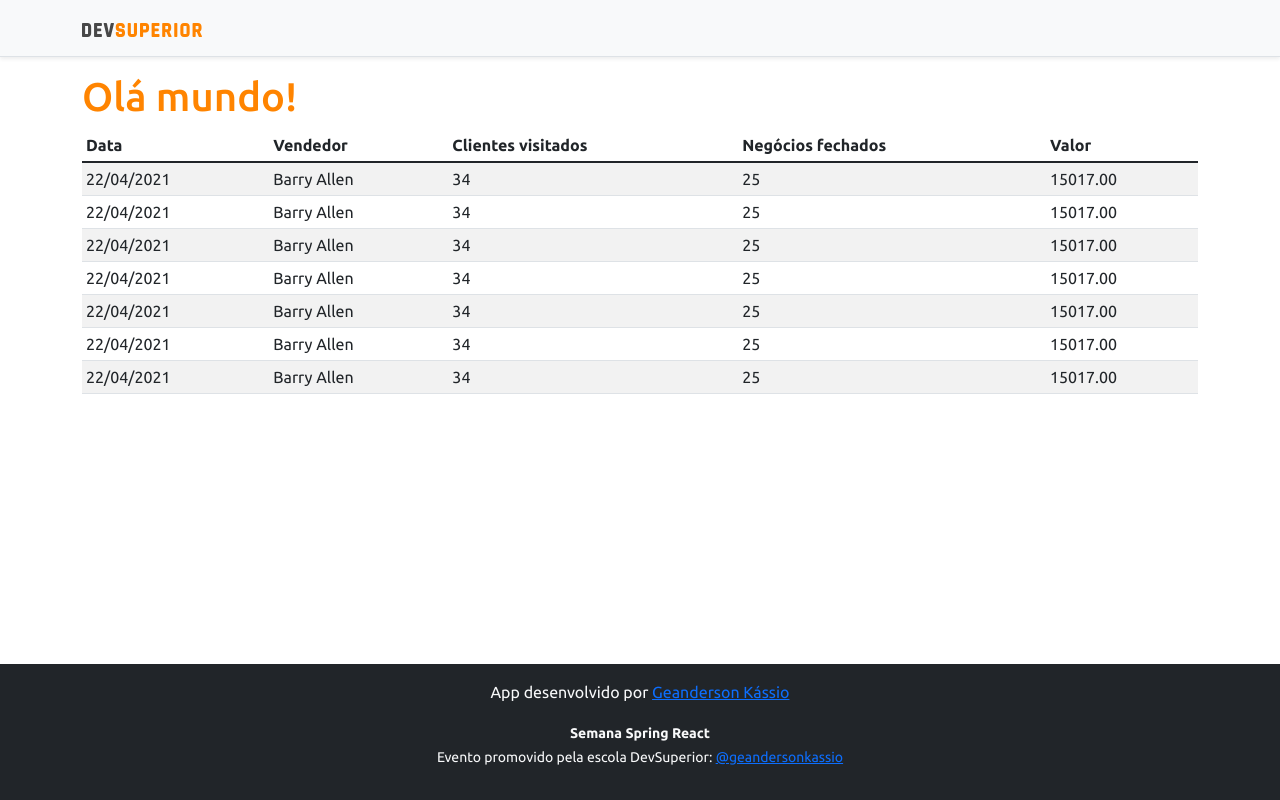
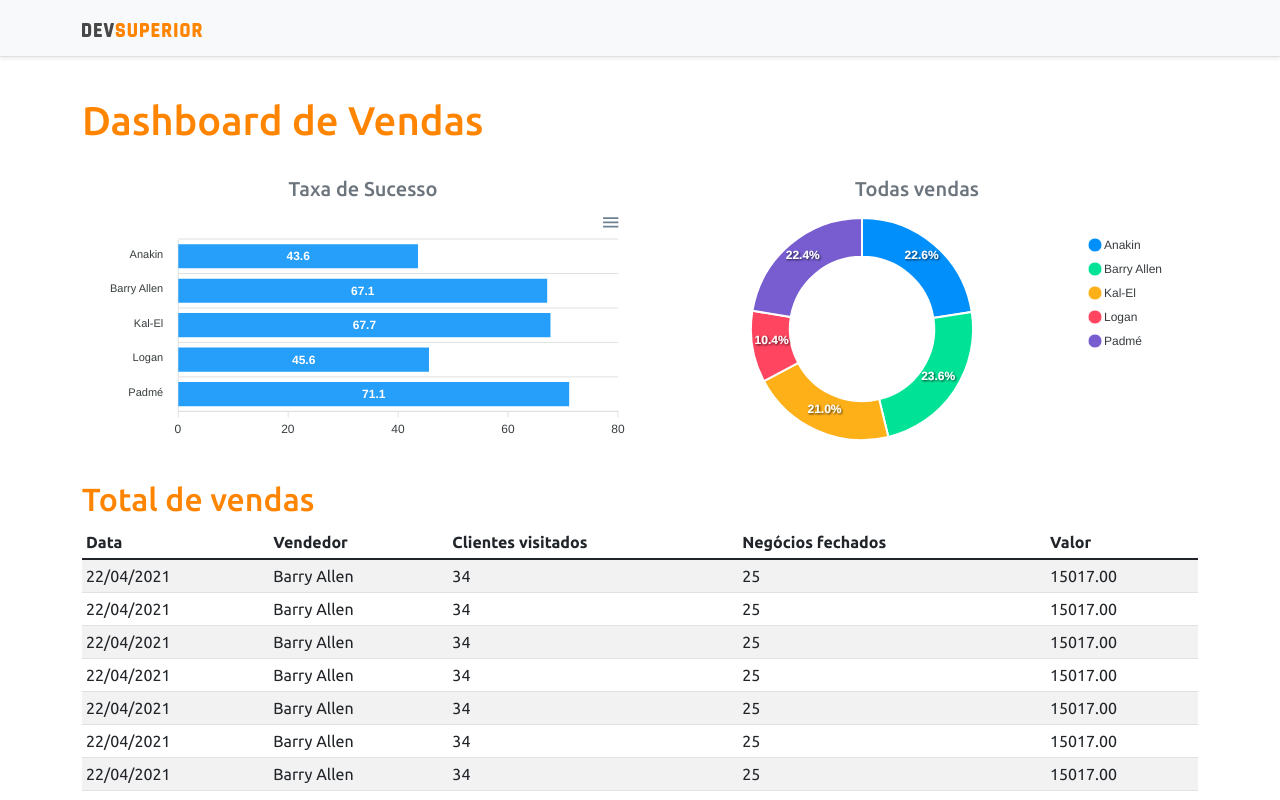
Before and after one commit to geandersonkassio/projeto-sds4, a React (Create React App) app in the folder frontend/: page / in a window 1280 px wide. Shown: the top 800 px of the page. Built offline with nearby package versions, Linux system fonts and the light colour scheme.

Commit message:
Static charts

```diff
--- a/frontend/package.json
+++ b/frontend/package.json
@@ -10,8 +10,10 @@
     "@types/node": "^12.0.0",
     "@types/react": "^17.0.0",
     "@types/react-dom": "^17.0.0",
+    "apexcharts": "^3.28.1",
     "bootstrap": "^5.1.1",
     "react": "^17.0.2",
+    "react-apexcharts": "^1.3.9",
     "react-dom": "^17.0.2",
     "react-scripts": "4.0.3",
     "typescript": "^4.1.2",
--- a/frontend/src/App.tsx
+++ b/frontend/src/App.tsx
@@ -1,4 +1,6 @@
+import BarChart from "components/BarChart";
 import DataTable from "components/DataTable";
+import DonutChart from "components/DonutChart";
 import Footer from "components/Footer";
 import NavBar from "components/NavBar";
 
@@ -6,9 +8,22 @@ function App() {
   return (
     <>
       <NavBar />
-      <div className="text-primary container">
-        <h1>Olá mundo!</h1>
-        <DataTable />
+      <div className="container">
+        <h1 className="text-primary py-4" >Dashboard de Vendas</h1>
+        <div className="row px-3">
+          <div className="col-sm-6">
+            <h5 className="text-center text-secondary">Taxa de Sucesso</h5>
+            <BarChart />
+          </div>
+          <div className="col-sm-6">
+            <h5 className="text-center text-secondary">Todas vendas</h5>
+            <DonutChart />
+          </div>
+        </div>
+        <div className="row py-3">
+          <h2 className="text-primary">Total de vendas</h2>
+          <DataTable />
+        </div>
       </div>
       <Footer />
     </>
--- /dev/null
+++ b/frontend/src/components/BarChart/index.tsx
@@ -0,0 +1,35 @@
+import Chart from 'react-apexcharts';
+
+const BarChart = () => {
+
+    const options = {
+        plotOptions: {
+            bar: {
+                horizontal: true,
+            }
+        },
+    };
+
+    const mockData = {
+        labels: {
+            categories: ['Anakin', 'Barry Allen', 'Kal-El', 'Logan', 'Padmé']
+        },
+        series: [
+            {
+                name: "% Sucesso",
+                data: [43.6, 67.1, 67.7, 45.6, 71.1]
+            }
+        ]
+    };
+
+    return (
+        <Chart
+            options={{ ...options, xaxis: mockData.labels }}
+            series={mockData.series}
+            type="bar"
+            height="240"
+        />
+    );
+}
+
+export default BarChart;
--- /dev/null
+++ b/frontend/src/components/DonutChart/index.tsx
@@ -0,0 +1,26 @@
+import Chart from 'react-apexcharts';
+
+const DonutChart = () => {
+
+    const mockData = {
+        series: [477138, 499928, 444867, 220426, 473088],
+        labels: ['Anakin', 'Barry Allen', 'Kal-El', 'Logan', 'Padmé']
+    }
+
+    const options = {
+        legend: {
+            show: true
+        }
+    }
+
+    return (
+        <Chart
+            series={mockData.series}
+            options={{ ...options, labels: mockData.labels }}
+            type="donut"
+            height="240"
+        />
+    );
+};
+
+export default DonutChart;
```
Also changed, not shown: 1 other file (tests, documents, lock files or other folders).
